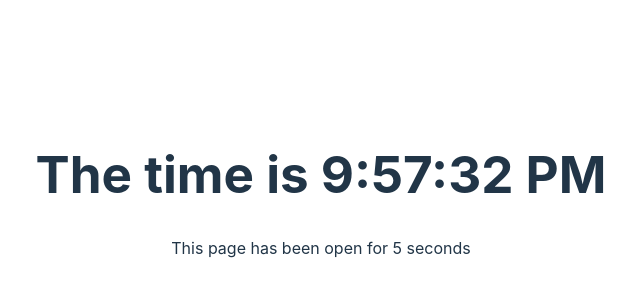
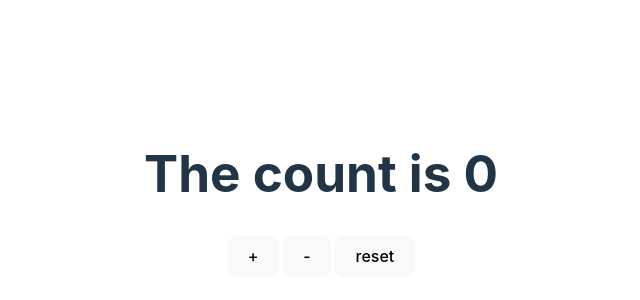
Before and after one commit to akashsoni01/svelte4_poc, a Svelte app in the folder my-svelte-project/: page / in a window 1280 px wide. Shown: the part 206-506 px from the top of the page, without its empty margins (319-959 px from the left). Built offline with nearby package versions, Linux system fonts and the light colour scheme.

Commit message:
store - custom store ( logic and reset inside same file)

```diff
--- a/my-svelte-project/src/App.svelte
+++ b/my-svelte-project/src/App.svelte
@@ -1,18 +1,9 @@
 <script>
-  import { time, elapsed } from "./stores.js";
-
-  const formatter = new Intl.DateTimeFormat("en", {
-    hour12: true,
-    hour: "numeric",
-    minute: "2-digit",
-    second: "2-digit",
-  });
+  import { count } from "./stores.js";
 </script>
 
-<h1>The time is {formatter.format($time)}</h1>
+<h1>The count is {$count}</h1>
 
-<p>
-  This page has been open for
-  {$elapsed}
-  {$elapsed === 1 ? "second" : "seconds"}
-</p>
+<button on:click={count.increment}>+</button>
+<button on:click={count.decrement}>-</button>
+<button on:click={count.reset}>reset</button>
--- a/my-svelte-project/src/stores.js
+++ b/my-svelte-project/src/stores.js
@@ -1,18 +1,14 @@
-import { readable, derived } from 'svelte/store';
+import { writable } from 'svelte/store';
 
-export const time = readable(new Date(), function start(set) {
-    const interval = setInterval(() => {
-        set(new Date());
-    }, 1000);
+function createCount() {
+    const { subscribe, set, update } = writable(0);
 
-    return function stop() {
-        clearInterval(interval);
+    return {
+        subscribe,
+        increment: () => update((n) => n + 1),
+        decrement: () => update((n) => n - 1),
+        reset: () => set(0)
     };
-});
+}
 
-const start = new Date();
-
-export const elapsed = derived(
-    time,
-    ($time) => Math.round(($time - start) / 1000)
-);
+export const count = createCount();
```
